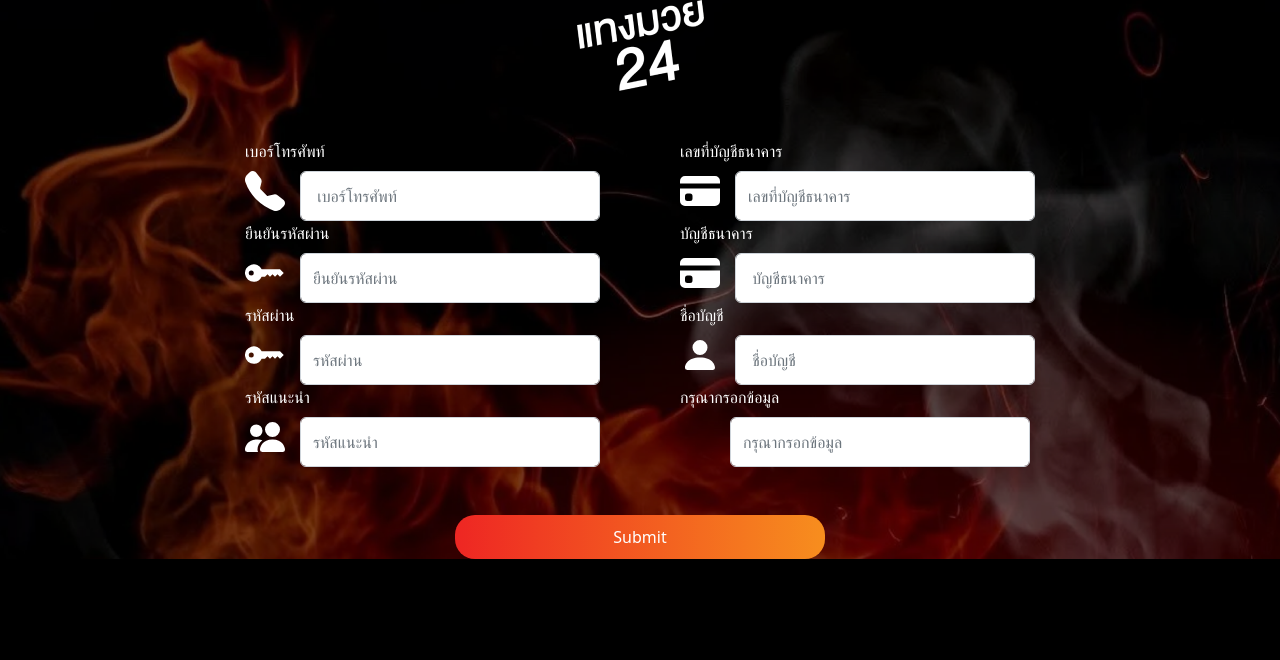
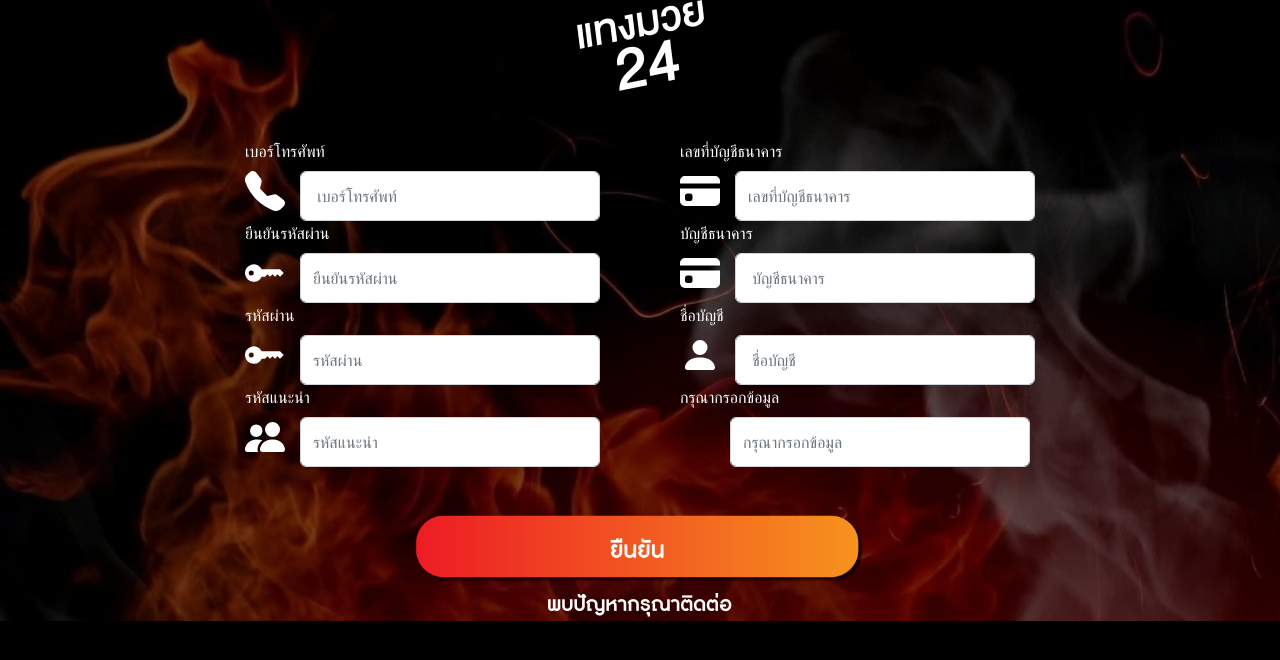
Before and after one commit to malik250danish/vue-project, a Vue app: page / in a window 1280 px wide. Shown: the top 660 px of the page. Built offline with nearby package versions, Linux system fonts and the light colour scheme.

Commit message:
news commit

```diff
--- a/src/views/RegisterView.vue
+++ b/src/views/RegisterView.vue
@@ -99,9 +99,10 @@
           </div>
         </div>
       </div>
-      <div class="text-center mt-5">
-        <button class="submitBtn">Submit</button>
-        <div class="rfire"></div>
+      <div class="text-center mt-5 submitSection">
+        <!-- <button class="submitBtn">Submit</button> -->
+        <a href="#"><img src="../assets/image-sumbitregistor.png" width="450px"></a>
+        <div class="imageC mt-2 "><img src="../assets/image-contact-us.png"></div>
       </div>
     </div>
   </div>
@@ -127,7 +128,9 @@ export default {
   /* height: 100vh; */
   background-size: auto;
 }
-
+.submitSection{
+  cursor: pointer;
+}
 .submitBtn {
   background: linear-gradient(to right, #EE2623, #F78E1E);
   border: none;
@@ -144,8 +147,9 @@ export default {
   transition: 1s;
 
 }
-
-
+.imageC{
+  margin-bottom: 25px;
+}
 
 .f-input {
   width: 300px;
```
Also changed, not shown: src/assets/image-contact-us.png (added), src/assets/image-sumbitregistor.png (added).
